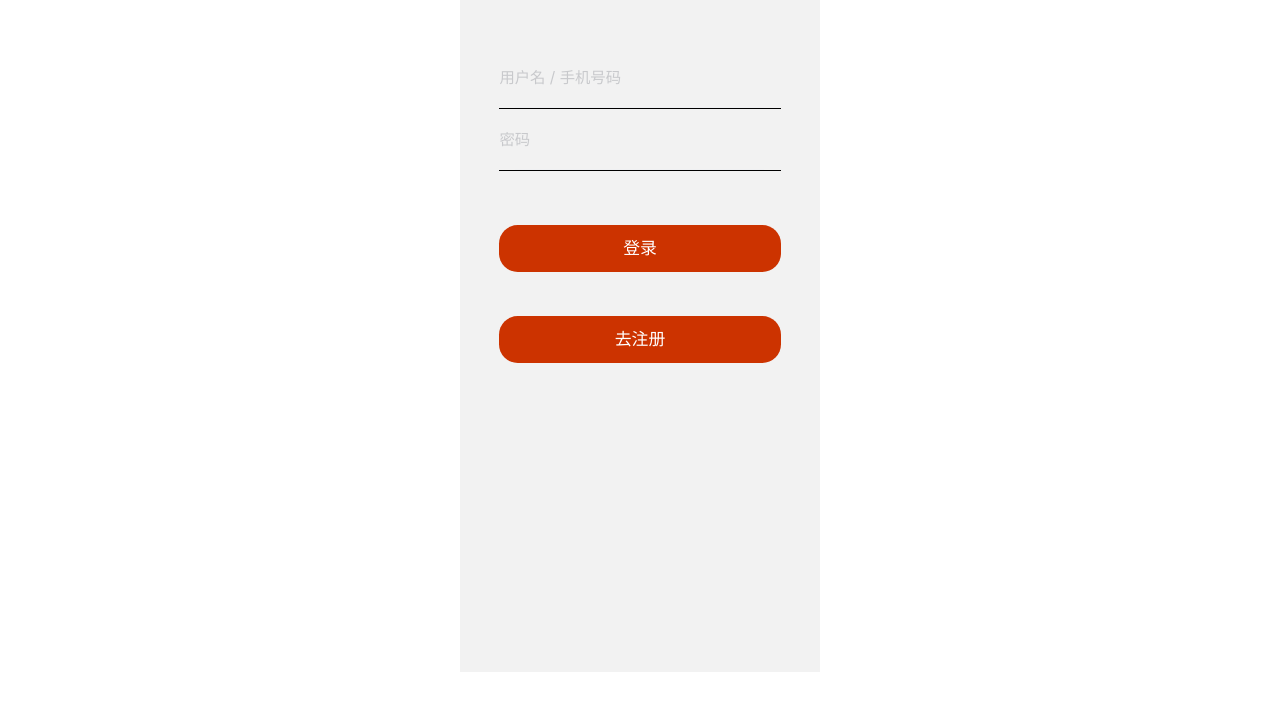
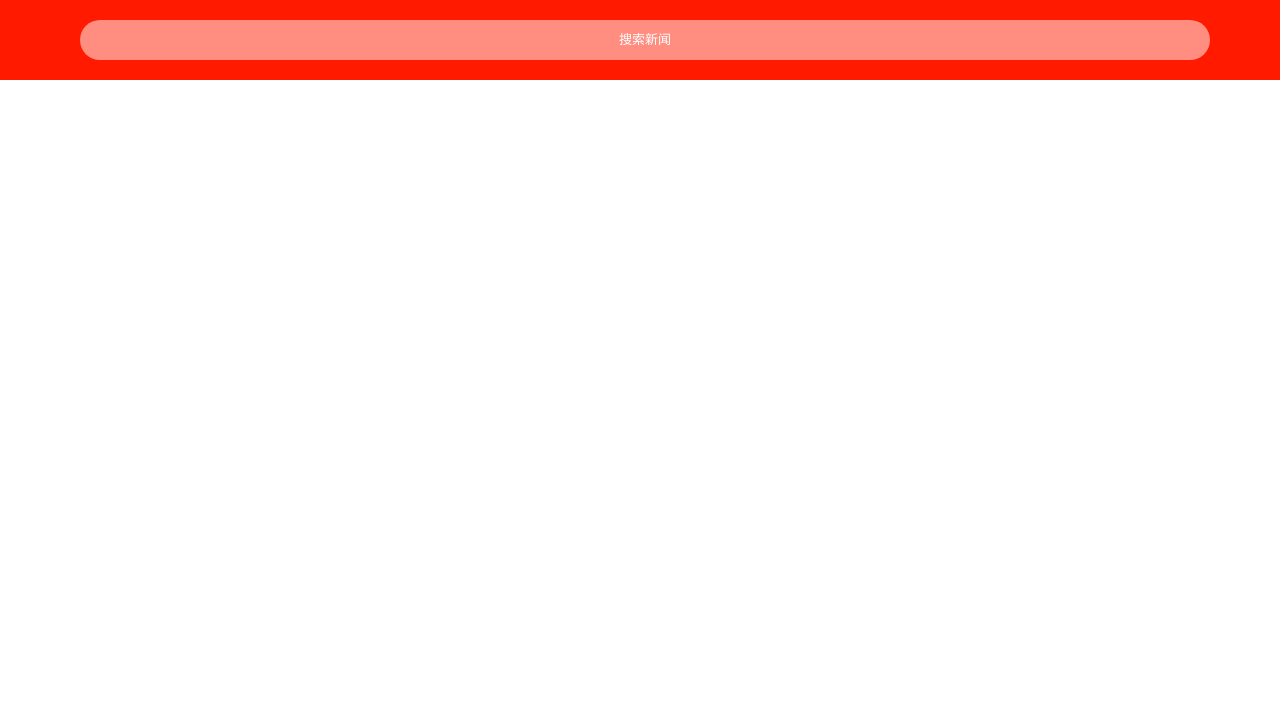
Before and after one commit to yuhuangdadi123/toutiao-news, a Vue app: page / in a window 1280 px wide. Shown: the top 710 px of the page. Built offline with nearby package versions, Linux system fonts and the light colour scheme; a small style sheet from the web is missing.

Commit message:
路由守卫添加访问权限，axios拦截器，首页头部  的完成

```diff
--- a/src/main.js
+++ b/src/main.js
@@ -5,7 +5,7 @@ import App from './App.vue'
 // 路由对象
 import router from './router'
 // 引入vant ui组件库
-import Vant from 'vant';
+import Vant , {Toast} from 'vant';
 // 导入axios
 import axios from "axios";
 
@@ -26,7 +26,7 @@ Vue.config.productionTip = false
 // from：代表你即将要离开的页面
 // next：必须要调用，next就类似于你nodejs的中间件，调用才会加载后面的内容
 router.beforeEach((to, from, next) => {
-  if(to.path === "/personal"){
+  if(to.meta.authorization){
     // 判断是否是登录状态，时候有token
     // 如果本地的数据是空会返回null，null是没有token属性，会导致js报错，
     // 所以可以加个判断，如果本地的数据空的，等于空的对象
@@ -45,6 +45,21 @@ router.beforeEach((to, from, next) => {
   }
 })
 
+// axios的响应拦截器 文档地址：https://github.com/axios/axios#interceptors
+axios.interceptors.response.use(function (res) {
+  return res;
+}, function (error) {
+  // 如果请求返回的结果是错误的，会进入到错误的处理函数中
+	// error是js原生的错误对象，我们可以用过error.response可以获取到详细的信息
+	const {statusCode, message} = error.response.data;
+
+	if(statusCode === 400){
+		Toast.fail(message);
+  }
+
+  return Promise.reject(error);
+});
+
 
 // 创建一个根实例
 // .$mount('#app') 相当于el配置，指定id为app的元素作为模板
--- a/src/router/index.js
+++ b/src/router/index.js
@@ -9,7 +9,7 @@ const routes = [
 	{
 		// 路由重定向到登录页
 		path: "/",
-		component: () => import("../views/Login")
+		component: () => import("../views/Index")
 	},
   	{
 		// 登录页
@@ -19,7 +19,11 @@ const routes = [
 	{
 		// 注册页
 		path: "/register",
-		component: () => import("@/views/Register")
+		component: () => import("@/views/Register"),
+		meta: {
+			// 代表这个页面需要授权
+			authorization: true
+		}
 	},
 	// {
 	//自己写的个人中心布局
@@ -29,27 +33,47 @@ const routes = [
 	{
 		// 个人中心页
 		path: "/personal",
-		component: () => import("@/views/Personal")
+		component: () => import("@/views/Personal"),
+		meta: {
+			// 代表这个页面需要授权
+			authorization: true
+		}
 	},
 	{
 		// 编辑页
 		path: "/edit",
-		component: () => import("@/views/Edit")
+		component: () => import("@/views/Edit"),
+		meta: {
+			// 代表这个页面需要授权
+			authorization: true
+		}
 	},
 	{
 		// 关注页
 		path: "/follow",
-		component: () => import("@/views/Follow")
+		component: () => import("@/views/Follow"),
+		meta: {
+			// 代表这个页面需要授权
+			authorization: true
+		}
 	},
 	{
 		// 跟帖页
 		path: "/comments",
-		component: () => import("@/views/Comments")
+		component: () => import("@/views/Comments"),
+		meta: {
+			// 代表这个页面需要授权
+			authorization: true
+		}
 	},
 	{
 		// 收藏页
 		path: "/star",
-		component: () => import("@/views/Star")
+		component: () => import("@/views/Star"),
+		meta: {
+			// 代表这个页面需要授权
+			authorization: true
+		}
 	},
 ]
 
--- /dev/null
+++ b/src/views/Index.vue
@@ -0,0 +1,84 @@
+<template>
+<div>
+   <!-- 红色头部 -->
+   <div class="header">
+       <!-- logo -->
+       <span class="iconfont iconnew"></span>
+       <!-- 搜索框 -->
+       <router-link to='#' class="search">
+           <span class="iconfont iconsearch"></span>
+            <span>搜索新闻</span>
+       </router-link>
+        <!-- 去到个人中心 -->
+       <router-link to="/personal">
+            <span class="iconfont iconwode"></span>
+        </router-link>
+   </div>
+
+
+
+
+
+</div>
+</template>
+
+<script>
+export default {
+
+}
+</script>
+
+<style scoped lang="less">
+.header {
+    background-color: #ff1a00;
+    height: 1.111111rem;
+    display: flex;
+    padding: .555556rem;
+    justify-content: space-between;
+    align-items: center;
+    color: #fff;
+    font-size: .444444rem;
+
+    .iconnew{
+        font-size:.555556rem;
+        transform: scale(3.5);
+        position: relative;
+        left: .555556rem;
+    }
+
+    .search{
+        flex: 1;
+        height: 1.111111rem;
+        margin: 0 1.388889rem 0 1.666667rem;
+        background: rgba(255,255,255,0.5);
+        display: flex;
+        justify-content: center;
+        align-items:center;
+        border-radius: 1.388889rem;
+        font-size: 13px;
+        line-height: 1;
+        vertical-align: middle;
+    }
+
+    .iconwode{
+        font-size: .694444rem;
+        position: relative;
+        right: .277778rem;
+    }
+
+}
+
+
+
+
+
+
+
+
+
+
+
+
+
+
+</style>
--- a/src/views/Star.vue
+++ b/src/views/Star.vue
@@ -6,7 +6,7 @@
     <div v-for="(item, index) in stars" :key="index">
 
         <!-- 循环的结构,少于3张图片的布局 -->
-        <div class="star" >
+        <div class="star" v-if="item.cover.length < 3 && item.cover.length > 0">
         <div class="imgtext">
             <h4>{{ item.title }}</h4>
             <p>{{item.user.nickname}}  {{item.comments.length}}跟帖</p>
```
